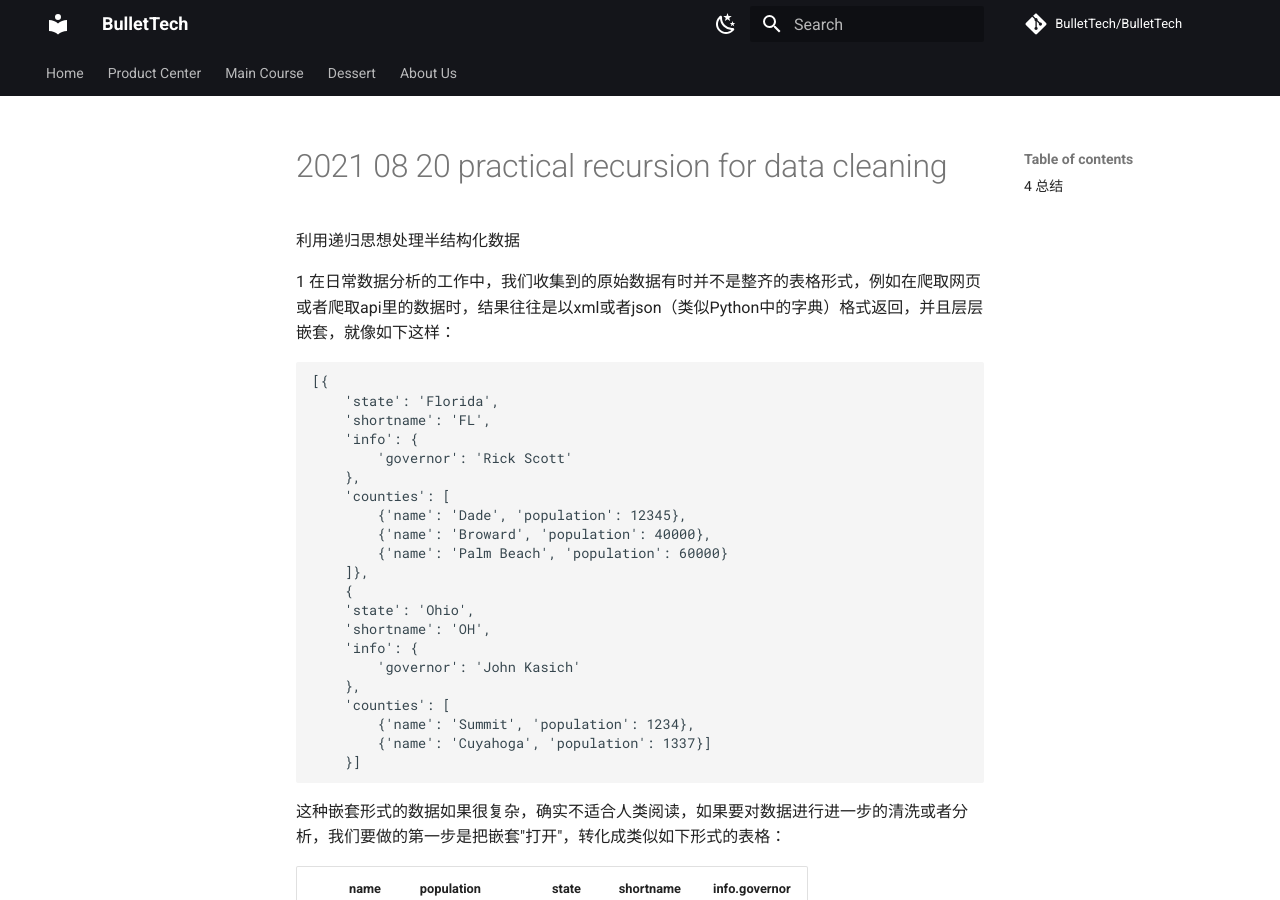
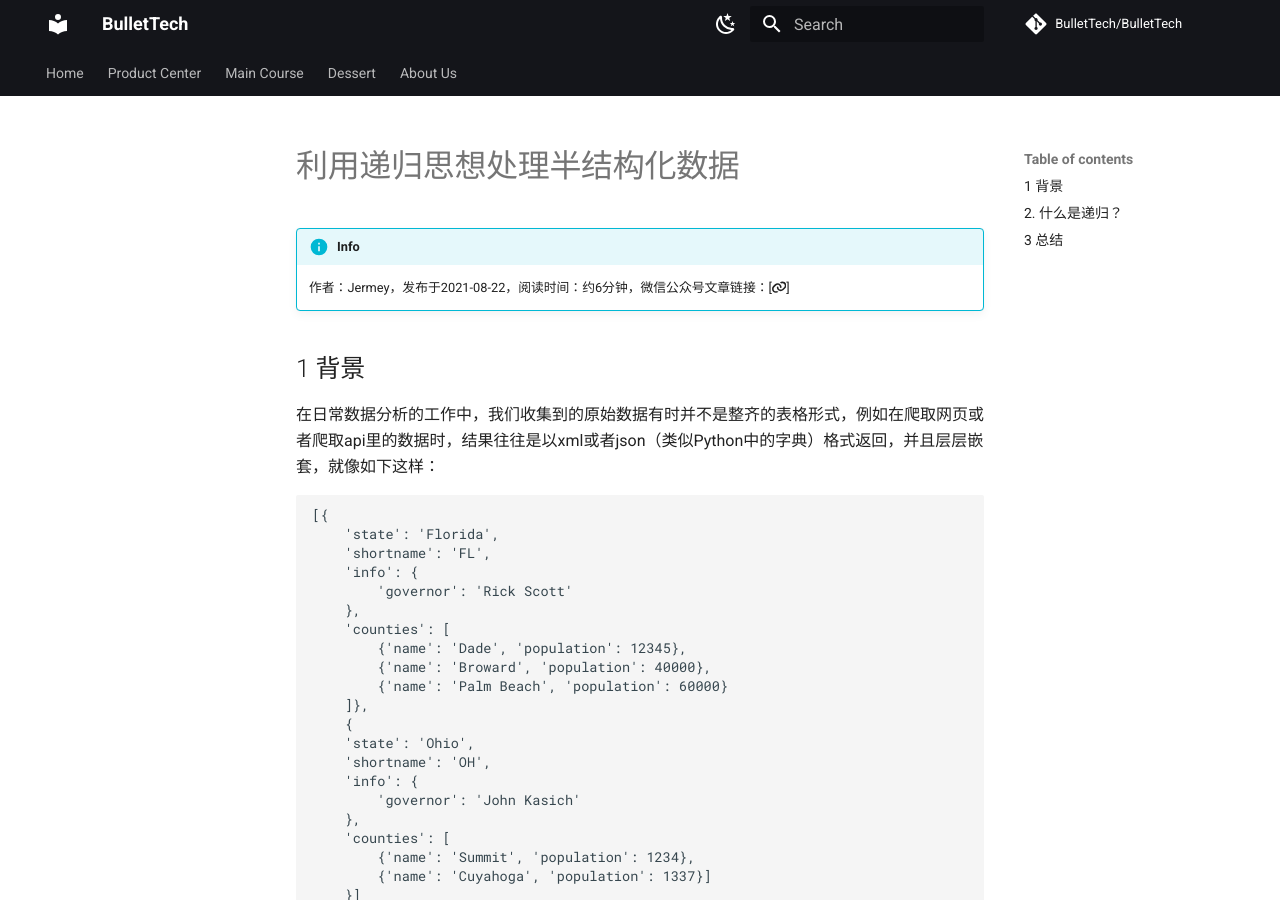
Before and after one commit to BulletTech/BulletTech, an MkDocs documentation site: the page built from docs/Main_Course/Data_Analytics/2021-08-20-practical-recursion-for-data-cleaning.md, in a window 1280 px wide and 900 px high. Built offline with MkDocs 1.6.1 and Material for MkDocs 9.7.7, drawn with Linux system fonts in a browser that asks for light colours; comment, search, counter and statistics services are not loaded; some of the changed text lies outside the part shown.

Commit message:
Update 2021-08-20-practical-recursion-for-data-cleaning.md
update  headline

````diff
--- a/docs/Main_Course/Data_Analytics/2021-08-20-practical-recursion-for-data-cleaning.md
+++ b/docs/Main_Course/Data_Analytics/2021-08-20-practical-recursion-for-data-cleaning.md
@@ -1,6 +1,14 @@
-利用递归思想处理半结构化数据
+---
+template: overrides/blogs.html
+---
 
-1
+# 利用递归思想处理半结构化数据
+
+!!! info
+    作者：Jermey，发布于2021-08-22，阅读时间：约6分钟，微信公众号文章链接：[:fontawesome-solid-link:]
+
+## 1 背景
+
 在日常数据分析的工作中，我们收集到的原始数据有时并不是整齐的表格形式，例如在爬取网页或者爬取api里的数据时，结果往往是以xml或者json（类似Python中的字典）格式返回，并且层层嵌套，就像如下这样：
 
 ```
@@ -75,7 +83,7 @@ pd.json_normalize(
 
 这和我们预期的结果一样。但是这一过程是如何实现的呢？其实，这是递归思想的在实际应用的范例之一。
 
-2 什么是递归？
+## 2. 什么是递归？
 
 想要知道什么是递归？先了解什么是递归。
 
@@ -160,6 +168,6 @@ _recursive_extract(data, record_path, {}, level=0)
 
 可以看出源码还是稍微有些难以理解的，此外代码作者也吐槽目前的执行效率很低，但这个函数好在可以通过定义record_path控制解析的深度，防止将过深的半结构化数据完全展开，产生过多的记录。
 
-## 4 总结
+## 3 总结
 
 虽然数据分析师的日常工作中往往不需要直接接触算法，但掌握一些算法思想往往可以帮助我们更好地理解手边的工具。必要时也可以自己编写代码提高效率。除了刷算法题之外，读读优秀开源项目地源码也是很好的提升方式。如果实在没有时间，那就常来我们的公众号上看看吧！
````
